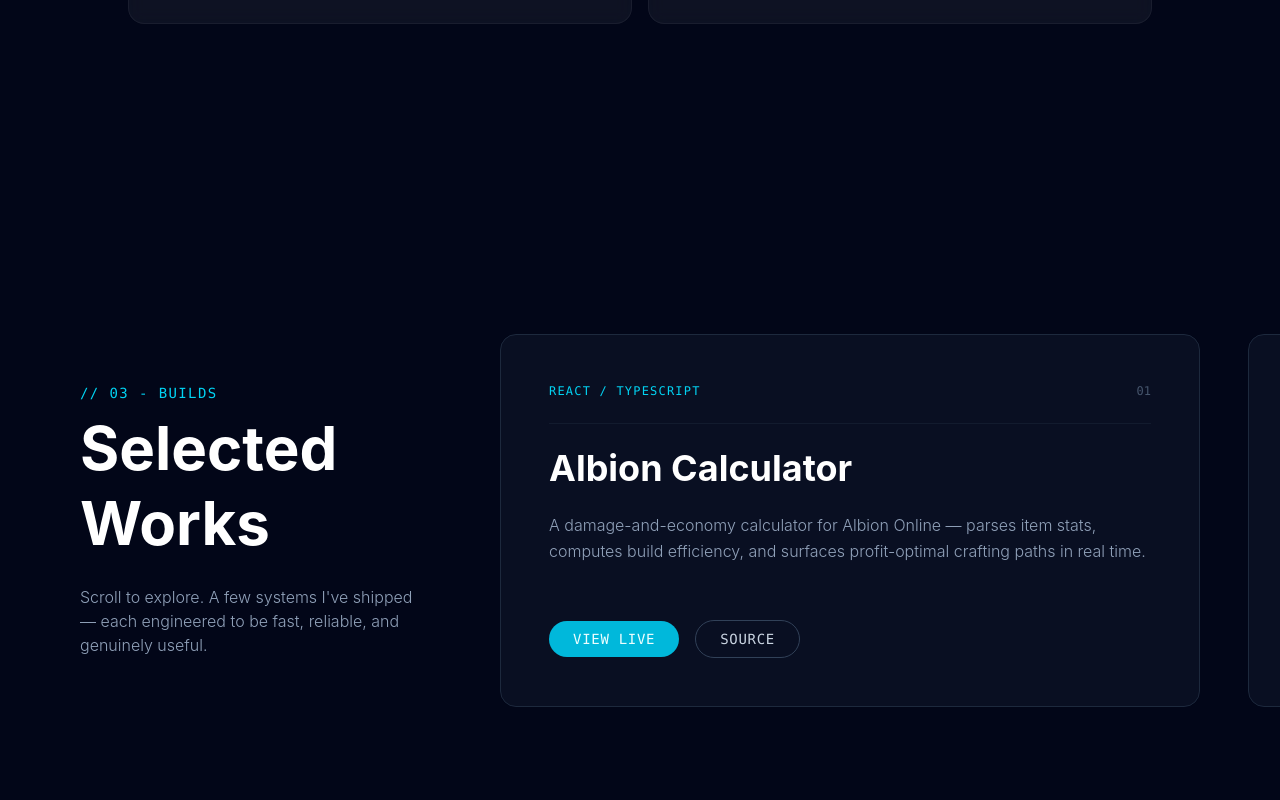
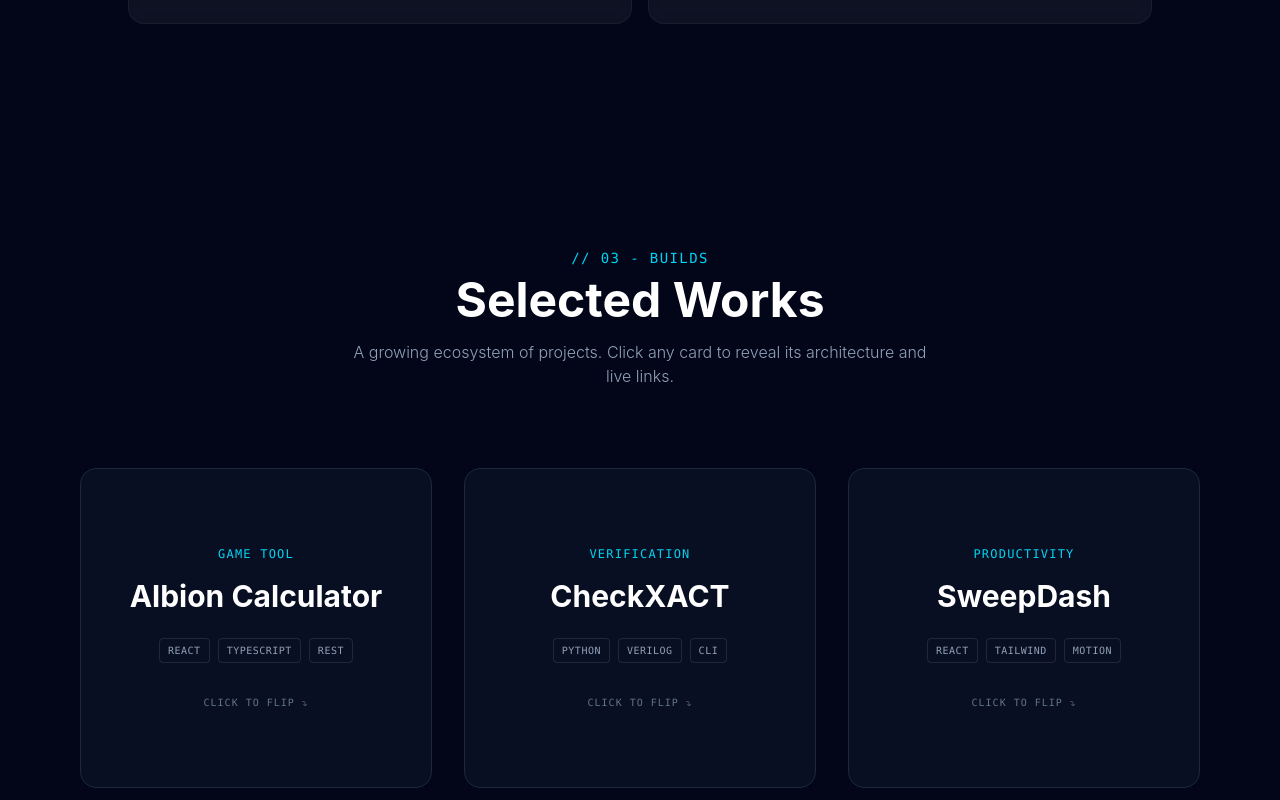
Before and after one commit to deeyooonn/Portfolio-Website, a React (Vite) app: page / in a window 1280 px wide. Shown: the part 1520-2320 px from the top of the page. Built offline with nearby package versions, Linux system fonts and the light colour scheme.

Commit message:
Implement vertical 3D Flashcard UI for projects

```diff
--- a/src/components/Projects.jsx
+++ b/src/components/Projects.jsx
@@ -1,9 +1,5 @@
-import React, { useRef } from 'react';
-import { gsap } from 'gsap';
-import { ScrollTrigger } from 'gsap/ScrollTrigger';
-import { useGSAP } from '@gsap/react';
-
-gsap.registerPlugin(ScrollTrigger);
+import React, { useState } from 'react';
+import { motion } from 'framer-motion';
 
 const projects = [
   { id: 1, title: 'Albion Calculator', type: 'GAME TOOL', desc: 'A damage-and-economy calculator for Albion Online — parses item stats, computes build efficiency, and surfaces profit-optimal crafting paths in real time.', tags: ['REACT', 'TYPESCRIPT', 'REST'] },
@@ -11,87 +7,93 @@ const projects = [
   { id: 3, title: 'SweepDash', type: 'PRODUCTIVITY', desc: 'A keyboard-first task sweep dashboard with drag reordering, streak tracking, and a live activity heatmap built for flow-state focus.', tags: ['REACT', 'TAILWIND', 'MOTION'] },
 ];
 
-export default function Projects() {
-  const sectionRef = useRef(null);
-  const leftBlockRef = useRef(null);
-  const containerRef = useRef(null);
-
-  useGSAP(() => {
-    let mm = gsap.matchMedia();
-
-    mm.add("(min-width: 768px)", () => {
-      // Calculate exactly how far to scroll the container left
-      // scrollWidth = total width of all cards + gaps
-      // viewport width - leftBlock width = visible area for the cards
-      const getScrollAmount = () => {
-        const containerWidth = containerRef.current.scrollWidth;
-        const visibleWidth = window.innerWidth - leftBlockRef.current.offsetWidth;
-        return -(containerWidth - visibleWidth + 100); // 100px extra padding at the end
-      };
-
-      const tween = gsap.to(containerRef.current, {
-        x: getScrollAmount,
-        ease: 'none'
-      });
-
-      ScrollTrigger.create({
-        trigger: sectionRef.current,
-        pin: true,
-        animation: tween,
-        scrub: 1,
-        // The scroll distance is equal to the amount we're moving it left
-        end: () => `+=${Math.abs(getScrollAmount())}`
-      });
-    });
-
-    return () => mm.revert();
-  }, { scope: sectionRef });
+function Flashcard({ project }) {
+  const [isFlipped, setIsFlipped] = useState(false);
 
   return (
-    <section ref={sectionRef} id="projects" className="relative flex flex-col md:flex-row z-10 py-24 md:py-0 md:h-screen overflow-hidden">
-      {/* Left Side: Fixed Title Block (Sticky in Flex, Pinned by GSAP on Desktop) */}
     <div
-        ref={leftBlockRef}
-        className="w-full md:w-[400px] lg:w-[500px] flex-shrink-0 flex flex-col justify-center px-6 md:px-12 lg:px-20 z-20 mb-12 md:mb-0 md:h-screen"
+      className="relative h-[320px] w-full cursor-pointer group"
+      style={{ perspective: 1000 }}
+      onClick={() => setIsFlipped(!isFlipped)}
     >
-        <p className="font-mono text-cyan-400 text-sm tracking-widest uppercase mb-2">// 03 - BUILDS</p>
-        <h2 className="text-5xl md:text-6xl font-bold text-white leading-tight">Selected <br/> Works</h2>
-        <p className="text-slate-400 mt-6 max-w-sm font-light">
-          Scroll to explore. A few systems I've shipped — each engineered to be fast, reliable, and genuinely useful.
-        </p>
+      <motion.div
+        className="w-full h-full relative"
+        style={{ transformStyle: 'preserve-3d' }}
+        initial={false}
+        animate={{ rotateY: isFlipped ? 180 : 0 }}
+        transition={{ duration: 0.6, type: "spring", stiffness: 200, damping: 20 }}
+      >
+        {/* Front Face */}
+        <div
+          className="absolute inset-0 bg-slate-900/60 border border-slate-800 rounded-2xl p-8 backdrop-blur-md flex flex-col justify-center items-center text-center group-hover:border-cyan-500/40 transition-colors shadow-[0_0_20px_-10px_rgba(34,211,238,0)] group-hover:shadow-[0_0_30px_-10px_rgba(34,211,238,0.2)]"
+          style={{ backfaceVisibility: 'hidden', WebkitBackfaceVisibility: 'hidden' }}
+        >
+          <span className="text-cyan-400 font-mono text-xs tracking-widest uppercase mb-4">{project.type}</span>
+          <h3 className="text-3xl font-bold text-white">{project.title}</h3>
+
+          <div className="flex flex-wrap justify-center gap-2 mt-6">
+            {project.tags.map(tag => (
+              <span key={tag} className="text-[10px] font-mono border border-white/10 rounded px-2 py-1 text-slate-400 tracking-wider">
+                {tag}
+              </span>
+            ))}
           </div>
 
-      {/* Right Side: Horizontal Track */}
-      <div className="flex-1 flex items-center md:h-screen w-full">
-        <div
-          ref={containerRef}
-          className="flex flex-col md:flex-row gap-8 md:gap-12 px-6 md:px-0 md:pr-24 items-center w-full md:w-auto"
-        >
-          {projects.map((project) => (
-            <div
-              key={project.id}
-              className="project-card flex-shrink-0 w-full md:w-[600px] lg:w-[700px]"
-            >
-              <div className="w-full bg-slate-900/60 border border-slate-800 rounded-2xl p-8 md:p-12 backdrop-blur-md flex flex-col justify-between group hover:border-cyan-500/40 transition-all duration-500 hover:-translate-y-1 hover:shadow-[0_0_40px_-15px_rgba(34,211,238,0.2)]">
-                <div>
-                  <div className="flex justify-between items-start mb-6 border-b border-slate-800/50 pb-6">
-                    <span className="text-cyan-400 font-mono text-xs tracking-widest uppercase">{project.tags.slice(0, 2).join(' / ')}</span>
-                    <span className="font-mono text-xs text-slate-600">0{project.id}</span>
-                  </div>
-                  <h3 className="text-3xl md:text-4xl font-bold text-white mb-6">{project.title}</h3>
-                  <p className="text-slate-400 text-base leading-relaxed mb-8 font-light">{project.desc}</p>
+          <p className="font-mono text-[10px] text-slate-500 mt-8 uppercase tracking-widest animate-pulse">Click to flip ⤵</p>
         </div>
 
-                <div className="flex gap-4 items-center pt-6">
-                  <button className="bg-cyan-500 text-cyan-50 hover:bg-cyan-400 px-6 py-2 rounded-full font-mono text-sm tracking-wider transition-colors">
-                    VIEW LIVE
+        {/* Back Face */}
+        <div
+          className="absolute inset-0 bg-slate-800/90 border border-cyan-500/50 rounded-2xl p-8 backdrop-blur-md flex flex-col justify-between shadow-[0_0_40px_-15px_rgba(34,211,238,0.3)]"
+          style={{
+            backfaceVisibility: 'hidden',
+            WebkitBackfaceVisibility: 'hidden',
+            transform: 'rotateY(180deg)'
+          }}
+        >
+          <div>
+            <div className="flex justify-between items-start mb-4">
+              <h3 className="text-xl font-bold text-white">{project.title}</h3>
+              <span className="font-mono text-xs text-cyan-400 tracking-widest">0{project.id}</span>
+            </div>
+            <p className="text-slate-300 text-sm leading-relaxed font-light">{project.desc}</p>
+          </div>
+
+          <div className="flex gap-3 items-center">
+            <button
+               className="bg-cyan-500 text-cyan-50 hover:bg-cyan-400 px-4 py-2 rounded-md font-mono text-xs tracking-wider transition-colors w-full"
+               onClick={(e) => { e.stopPropagation(); window.open('#', '_blank'); }}
+            >
+              LIVE ↗
             </button>
-                  <button className="border border-slate-700 text-slate-300 hover:text-white hover:border-slate-500 px-6 py-2 rounded-full font-mono text-sm tracking-wider transition-colors">
+            <button
+               className="border border-slate-600 text-slate-300 hover:text-white hover:border-slate-400 px-4 py-2 rounded-md font-mono text-xs tracking-wider transition-colors w-full"
+               onClick={(e) => { e.stopPropagation(); window.open('#', '_blank'); }}
+            >
               SOURCE
             </button>
           </div>
         </div>
+      </motion.div>
     </div>
+  );
+}
+
+export default function Projects() {
+  return (
+    <section id="projects" className="relative z-10 py-32 px-4 md:px-12 lg:px-20 min-h-screen">
+      <div className="max-w-6xl mx-auto">
+        <div className="text-center mb-20">
+          <p className="font-mono text-cyan-400 text-sm tracking-widest uppercase mb-2">// 03 - BUILDS</p>
+          <h2 className="text-4xl md:text-5xl font-bold text-white mb-4">Selected Works</h2>
+          <p className="text-slate-400 max-w-xl mx-auto font-light">
+            A growing ecosystem of projects. Click any card to reveal its architecture and live links.
+          </p>
+        </div>
+
+        <div className="grid grid-cols-1 md:grid-cols-2 lg:grid-cols-3 gap-8">
+          {projects.map((project) => (
+            <Flashcard key={project.id} project={project} />
           ))}
         </div>
       </div>
```
Lines whose indentation alone changed are shown as unchanged.
